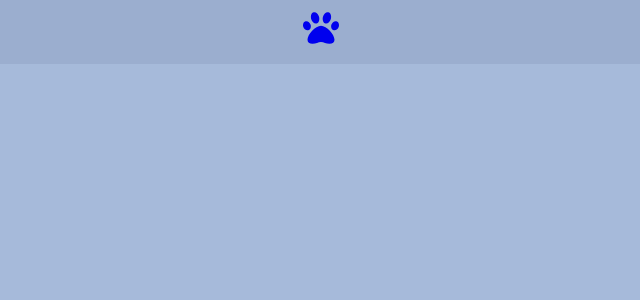
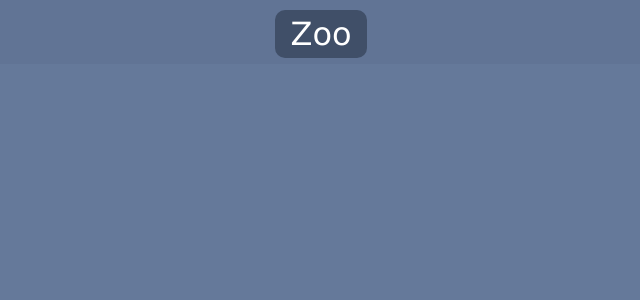
Before and after one commit to idadanielsson/zoo-uppgift, a React (Create React App) app: page /animal/1 in a window 1280 px wide. Shown: the top 300 px of the page, without its empty margins (319-959 px from the left). Built offline with nearby package versions, Linux system fonts and the light colour scheme.

Commit message:
Added more styling

```diff
--- a/src/components/Animal/Animal.scss
+++ b/src/components/Animal/Animal.scss
@@ -28,12 +28,16 @@
         margin: 10px 10px 20px 10px;
         border-radius: 5px;
         border: none;
-        background-color: #5c6f90;
+        background-color: #404f68;
         color: white;
         font-size: 14px;
         font-family:'Trebuchet MS', 'Lucida Sans Unicode', 'Lucida Grande', 'Lucida Sans', Arial, sans-serif;
         cursor: pointer;
         box-shadow: 2px 2px 5px #8e8e8e;
+
+        &:hover {
+            color: rgb(184, 181, 181);
+        }
     }
 
     &__description {
--- a/src/components/AnimalDetail/AnimalDetail.scss
+++ b/src/components/AnimalDetail/AnimalDetail.scss
@@ -56,11 +56,15 @@
     &__btn {
         width: 50%;
         padding: 8px 0;
-        background-color: #5c6f90;
+        background-color: #404f68;
         color: white;
         font-size: 14px;
         font-family: Verdana, Geneva, Tahoma, sans-serif;
         cursor: pointer;
+
+        &:hover {
+            color: rgb(184, 181, 181);
+        }
     }
 }
 
--- a/src/components/Animals/Animals.scss
+++ b/src/components/Animals/Animals.scss
@@ -1,5 +1,5 @@
 body {
-    background-color: rgb(166, 186, 218);
+    background-color: rgb(101, 121, 154);
     margin: 0;
     padding: 0;
 }
--- a/src/components/Nav/Nav.scss
+++ b/src/components/Nav/Nav.scss
@@ -7,10 +7,11 @@
     width: 100%;
     height: 8vh;
     margin-bottom: 40px;
-    background-color: #5c6f9026;
+    background-color: #5c6f9072;
     display: flex;
     justify-content: center;
     align-items: center;
+
 
     &__list {
         list-style-type: none;
@@ -20,4 +21,20 @@
         font-size: 36px;
     }
 
+    &__link {
+        text-decoration: none;
+        font-size: 32px;
+        font-family: Verdana, Geneva, Tahoma, sans-serif;
+        color: white;
+        padding: 5px 15px;
+        background-color: #404f68;
+        border-radius: 10px;
+        cursor: pointer;
+
+        &:hover {
+            color: rgb(184, 181, 181);
+        }
+
+    }
+
 }
--- a/src/components/Nav/Nav.tsx
+++ b/src/components/Nav/Nav.tsx
@@ -10,7 +10,7 @@ export const Nav = () => {
                 <nav className='topnav'>
                     <ul className='topnav__list'>
                         <li className='topnav__item'>
-                            <Link to="/"><FaPaw></FaPaw></Link>
+                            <Link to="/" className='topnav__link'>Zoo</Link>
                         </li>
                     </ul>
                 </nav>
```
